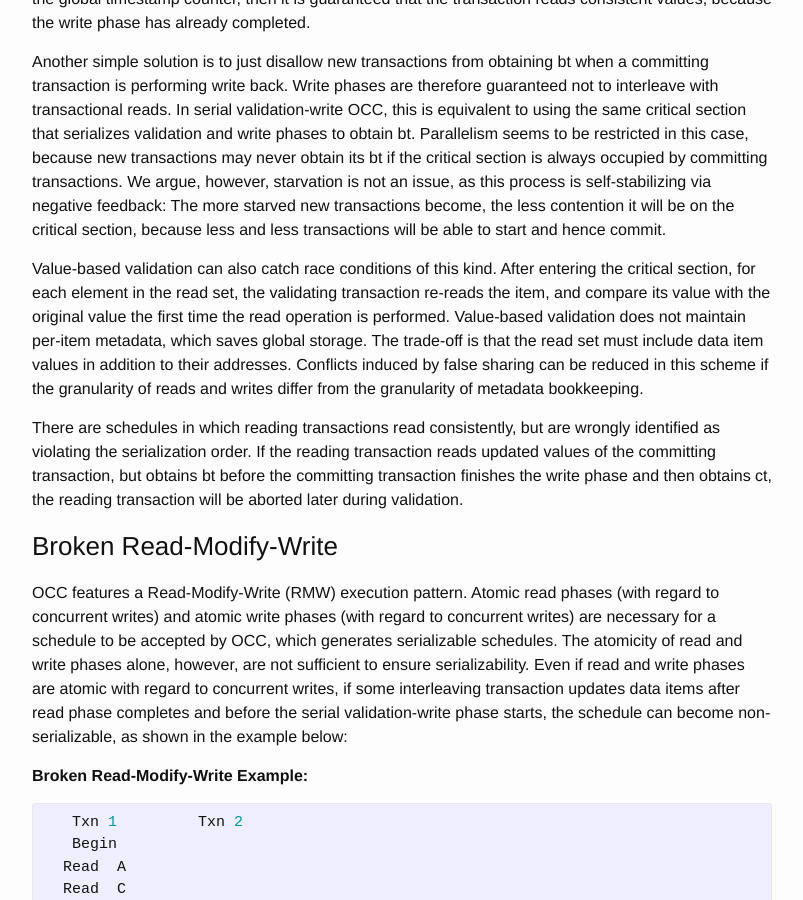
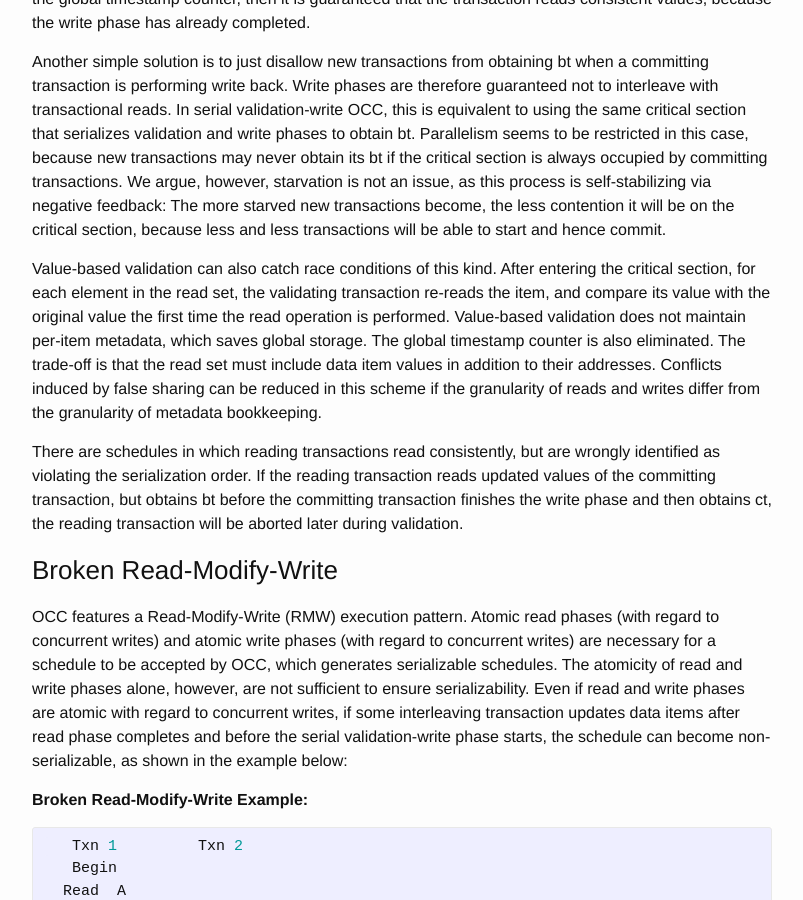
Before and after one commit to wangziqi2013/wangziqi2013.github.io, a Jekyll site: the page built from _posts/2018-03-21-Analyzing-OCC-Anomalies-and-Solutions.markdown, in a window 1280 px wide and 900 px high, scrolled down 5189 px. Shown: the whole window, without its empty margins (238-1041 px from the left). Built offline with Jekyll 4.4.1, drawn with Linux system fonts in a browser that asks for light colours.

```diff
--- a/_posts/2018-03-21-Analyzing-OCC-Anomalies-and-Solutions.markdown
+++ b/_posts/2018-03-21-Analyzing-OCC-Anomalies-and-Solutions.markdown
@@ -229,9 +229,9 @@ it will be on the critical section, because less and less transactions will be a
 Value-based validation can also catch race conditions of this kind. After entering the critical section, for each
 element in the read set, the validating transaction re-reads the item, and compare its value with the original value
 the first time the read operation is performed. Value-based validation does not maintain per-item metadata, which saves
-global storage. The trade-off is that the read set must include data item values in addition to their addresses.
-Conflicts induced by false sharing can be reduced in this scheme if the granularity of reads and writes differ
-from the granularity of metadata bookkeeping.
+global storage. The global timestamp counter is also eliminated. The trade-off is that the read set must include data
+item values in addition to their addresses. Conflicts induced by false sharing can be reduced in this scheme if
+the granularity of reads and writes differ from the granularity of metadata bookkeeping.
 
 There are schedules in which reading transactions read consistently, but are wrongly identified as violating the serialization
 order. If the reading transaction reads updated values of the committing transaction, but obtains bt before the committing
```
